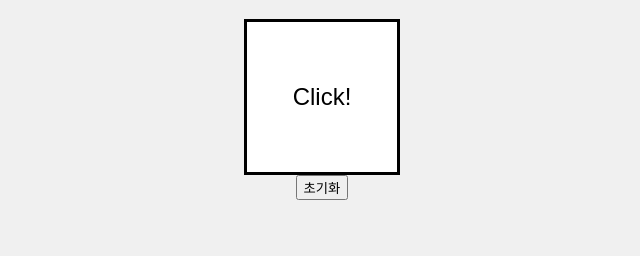
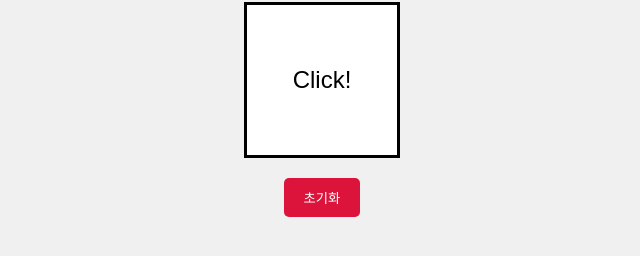
Before and after one commit to hhyk0/clickme, a plain HTML site: page index.html in a window 1280 px wide. Shown: the part 464-720 px from the top of the page, without its empty margins (318-958 px from the left). Drawn offline with Linux system fonts and the light colour scheme.

Commit message:
Update style.css

```diff
--- a/style.css
+++ b/style.css
@@ -33,3 +33,13 @@ body {
 #clickBox:active {
     transform: scale(0.95);
 }
+
+#resetBtn {
+    margin-top: 20px;
+    padding: 10px 20px;
+    background-color: crimson;
+    color: white;
+    border: none;
+    border-radius: 5px;
+    cursor: pointer;
+}
```
